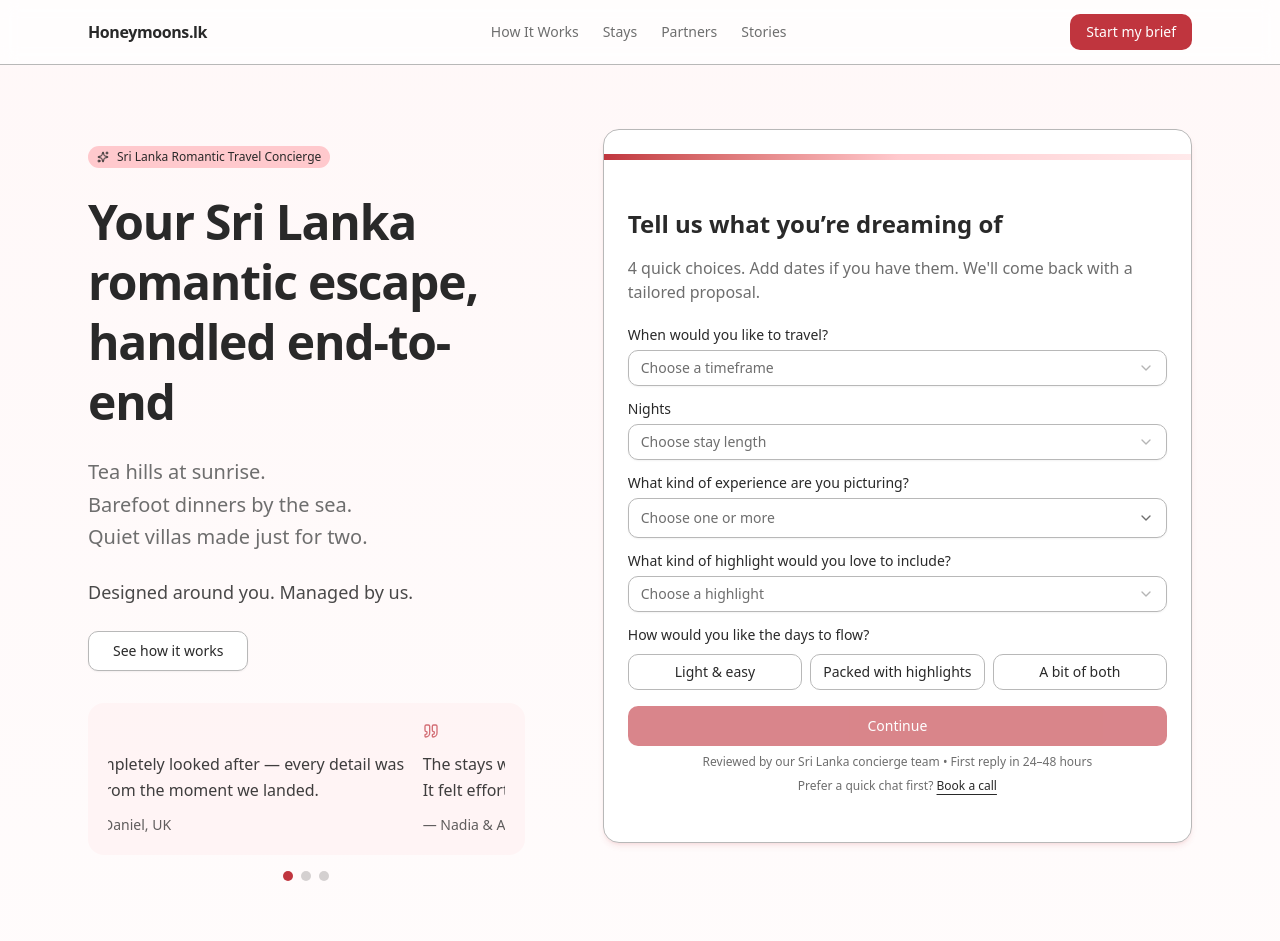
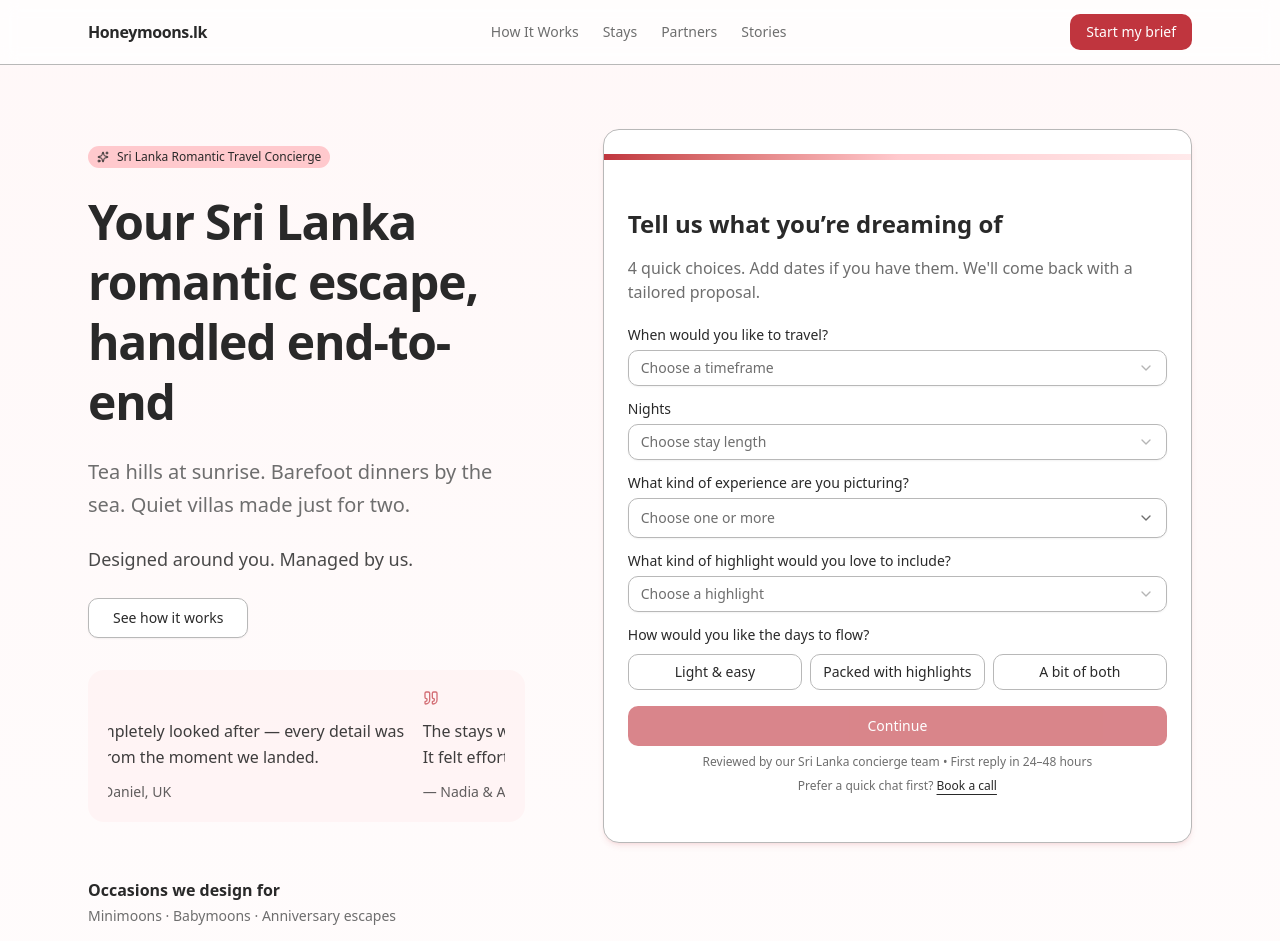
Before and after one commit to honeymoons-lk/hmx-planner, a Next.js app: page / in a window 1280 px wide. Shown: the top 941 px of the page. Built offline with nearby package versions, Linux system fonts and the light colour scheme.

Commit message:
Add testimonial carousel to hero

```diff
--- a/app/page.tsx
+++ b/app/page.tsx
@@ -148,8 +148,8 @@ const content = {
 
     ],
     secondaryStrip: {
-      label: "Also designing romantic escapes for",
-      items: ["Mini-moons", "Anniversary escapes", "Baby-moons"],
+      label: "Occasions we design for",
+      items: ["Minimoons", "Babymoons",  "Anniversary escapes" ],
     },
   },
   partners: {
@@ -287,8 +287,6 @@ export default function HomePage() {
   const router = useRouter();
   const marqueeLogos = [...content.partners.logos, ...content.partners.logos];
   const [testimonialApi, setTestimonialApi] = useState<CarouselApi | null>(null);
-  const [pauseTestimonialAuto, setPauseTestimonialAuto] = useState(false);
-  const [activeTestimonial, setActiveTestimonial] = useState(0);
 
   const [timeframe, setTimeframe] = useState("");
   const [dateRange, setDateRange] = useState<DateRange | undefined>(undefined);
@@ -325,7 +323,7 @@ export default function HomePage() {
   }, [styleSearch]);
 
   useEffect(() => {
-    if (!testimonialApi || pauseTestimonialAuto) return;
+    if (!testimonialApi) return;
     if (window.matchMedia("(prefers-reduced-motion: reduce)").matches) return;
 
     const intervalId = window.setInterval(() => {
@@ -333,41 +331,6 @@ export default function HomePage() {
     }, 6000);
 
     return () => window.clearInterval(intervalId);
-  }, [pauseTestimonialAuto, testimonialApi]);
-
-  useEffect(() => {
-    if (!pauseTestimonialAuto) return;
-    const timeoutId = window.setTimeout(() => setPauseTestimonialAuto(false), 12000);
-    return () => window.clearTimeout(timeoutId);
-  }, [pauseTestimonialAuto]);
-
-  useEffect(() => {
-    if (!testimonialApi) return;
-    const viewport = testimonialApi.getViewport();
-    if (!viewport) return;
-
-    const updateActiveFromScroll = () => {
-      const slides = Array.from(viewport.children) as HTMLElement[];
-      if (slides.length === 0) return;
-
-      let closestIndex = 0;
-      let closestDistance = Number.POSITIVE_INFINITY;
-      const left = viewport.scrollLeft;
-
-      slides.forEach((slide, index) => {
-        const distance = Math.abs(slide.offsetLeft - left);
-        if (distance < closestDistance) {
-          closestDistance = distance;
-          closestIndex = index;
-        }
-      });
-
-      setActiveTestimonial(closestIndex);
-    };
-
-    updateActiveFromScroll();
-    viewport.addEventListener("scroll", updateActiveFromScroll, { passive: true });
-    return () => viewport.removeEventListener("scroll", updateActiveFromScroll);
   }, [testimonialApi]);
 
   const toggleStyle = (value: string) => {
@@ -461,12 +424,7 @@ export default function HomePage() {
           </h1>
 
           <p className="text-lg leading-relaxed text-muted-foreground md:text-xl">
-            {content.hero.emotionLines.map((line, index) => (
-              <span key={line}>
-                {line}
-                {index < content.hero.emotionLines.length - 1 ? <br /> : null}
-              </span>
-            ))}
+            {content.hero.emotionLines.join(" ")}
           </p>
 
           <p className="text-base leading-relaxed text-foreground/85 md:text-lg">
@@ -493,28 +451,6 @@ export default function HomePage() {
                 ))}
               </CarouselContent>
             </Carousel>
-
-            <div className="mt-4 flex items-center justify-center gap-2">
-              {content.hero.testimonials.map((item, index) => {
-                const isActive = index === activeTestimonial;
-                return (
-                  <button
-                    key={`${item.name}-dot`}
-                    type="button"
-                    aria-label={`Go to testimonial ${index + 1}`}
-                    aria-current={isActive ? "true" : undefined}
-                    className={`h-2.5 w-2.5 rounded-full transition-colors ${
-                      isActive ? "bg-primary" : "bg-foreground/20 hover:bg-foreground/35"
-                    }`}
-                    onClick={() => {
-                      setPauseTestimonialAuto(true);
-                      setActiveTestimonial(index);
-                      testimonialApi?.scrollTo(index);
-                    }}
-                  />
-                );
-              })}
-            </div>
           </div>
 
           <div className="mt-14">
```
